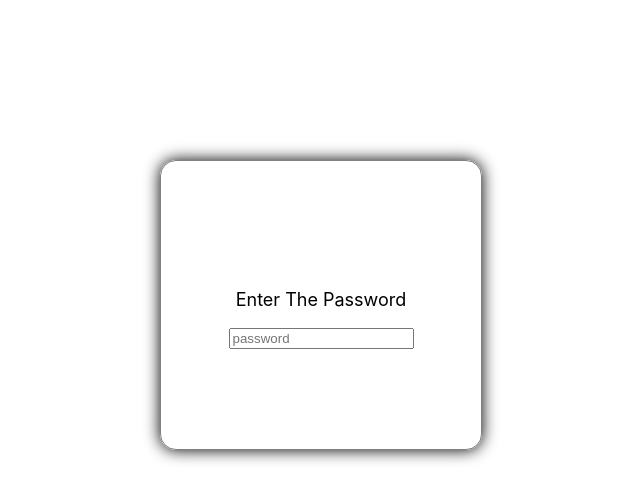
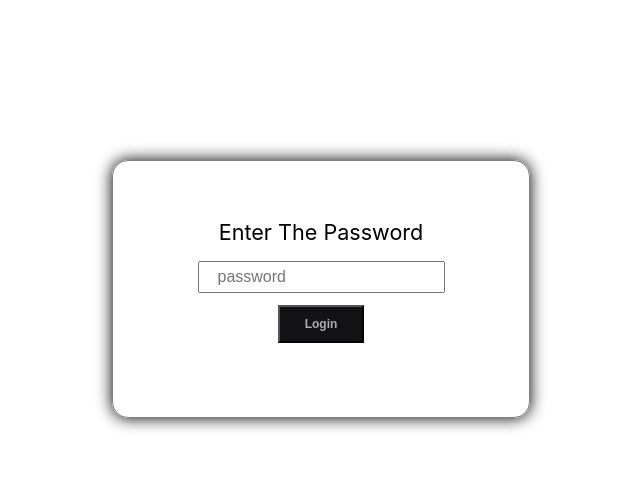
Before and after one commit to SrijanSriv/30DaysOfGCloud-progress, a React (Create React App) app: page / in a window 1280 px wide. Shown: the top 500 px of the page, without its empty margins (319-959 px from the left). Built offline with nearby package versions, Linux system fonts and the light colour scheme.

Commit message:
typo and few ui changes

```diff
--- a/src/Banner.jsx
+++ b/src/Banner.jsx
@@ -5,7 +5,7 @@ const Banner = () =>{
         <div id = "banner">
         <div id = "overlay">
             <div id = "topic">
-            30 DAYS GOOGLE CLOUD CHALLANGE
+            30 DAYS GOOGLE CLOUD CHALLENGE
             </div>
         </div>
         <img id = "gdsc-banner" alt = "GDSC-Banner"
--- a/src/Login.jsx
+++ b/src/Login.jsx
@@ -27,8 +27,9 @@ const Login = () => {
         <>
         <div id="login">
             <div id = "info">{info}</div>
-            <form onSubmit = {passAuth}>
-                <input placeholder = "password" type = "text" value = {pass} onChange = {changePassFunc}></input>
+            <form onSubmit = {passAuth} id="login--form">
+                <input placeholder = "password" type = "password" value = {pass} onChange = {changePassFunc} ></input>
+                <button type="submit">Login</button>
             </form>
         </div>
         </>
--- a/src/index.css
+++ b/src/index.css
@@ -101,20 +101,46 @@ p{
 }
 
 #login{
+  display: flex;
+  flex-direction: column;
   justify-content: center;
+  align-items: center;
   text-align: center;
   transform: translate(-50%);
   margin-left: 50vw;
   margin-top: 10rem;
-  padding-top: 8rem;
-
+  padding: 3rem ;
   height: 10rem;
   width: 20rem;
   box-shadow: 0 0 1rem black;
   border: grey solid 0.1rem;
   border-radius: 1rem;
+  font-size: larger;
 }
 
 #info{
   margin-bottom: 1rem;
 }
+
+#login--form{
+  display: flex;
+  flex-direction: column;
+  justify-content: center;
+  align-items: center;
+  padding-bottom: 1rem;
+}
+
+#login--form input{
+  padding: 5px 18px;
+  font-size: 1rem;
+}
+
+#login--form button{
+  margin-top: 0.75rem;
+  width: fit-content;
+  padding: 10px 25px;
+  background-color: #121215;
+  color: #adadad;
+  font-size: 0.75rem;
+  font-weight: bold;
+}
```
Also changed, not shown: 1 other file (tests, documents, lock files or other folders).
